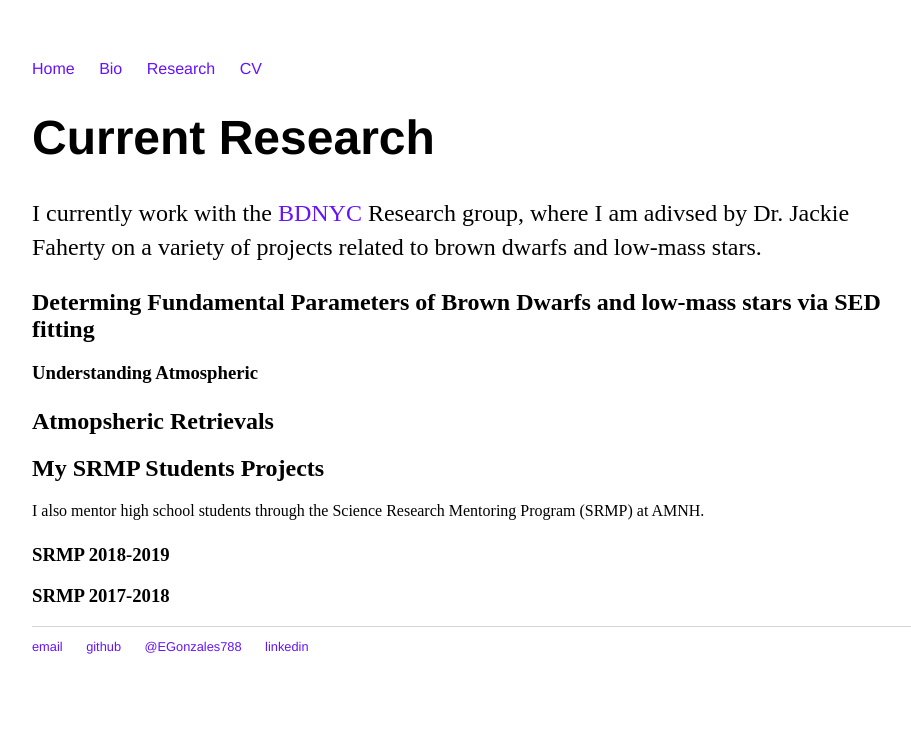
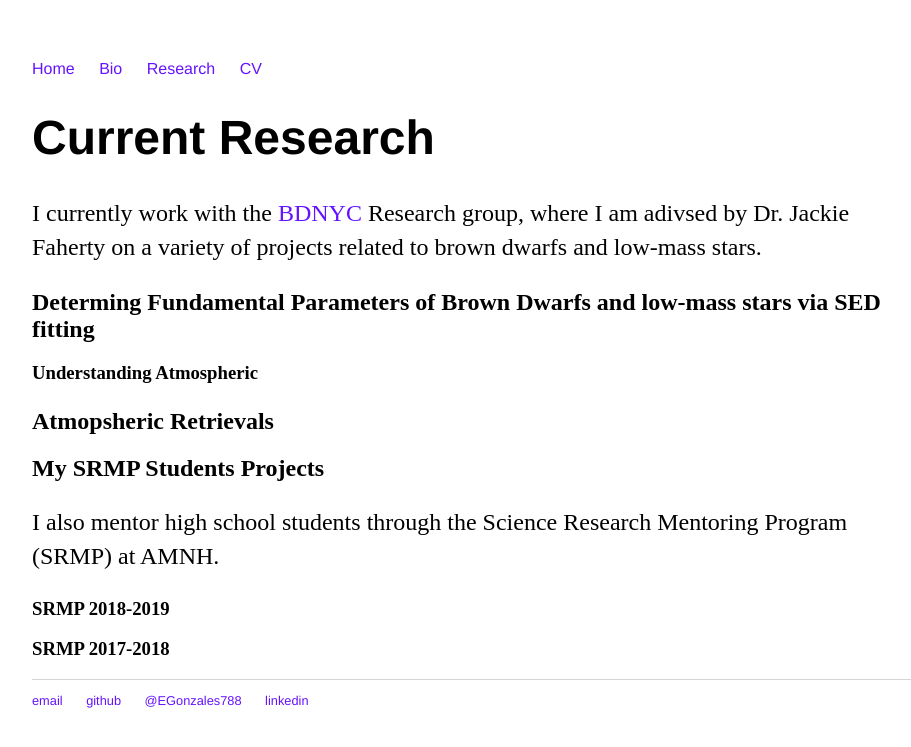
Before and after one commit to ECGonzales/ECGonzales.github.io, a Jekyll site: the page built from Research/index.html, in a window 1280 px wide. Shown: the top 747 px of the page, without its empty margins (160-1071 px from the left). Built offline with Jekyll 4.4.1, drawn with Linux system fonts in a browser that asks for light colours.

```diff
--- a/Research/index.html
+++ b/Research/index.html
@@ -16,7 +16,7 @@ title: Eileen's Research
 
    <h2>My SRMP Students Projects</h2>
 
-    I also mentor high school students through the Science Research Mentoring Program (SRMP) at AMNH.</p>
+    <p>I also mentor high school students through the Science Research Mentoring Program (SRMP) at AMNH.</p>
     <h3>SRMP 2018-2019</h3>
     <h3>SRMP 2017-2018</h3>
 
```
